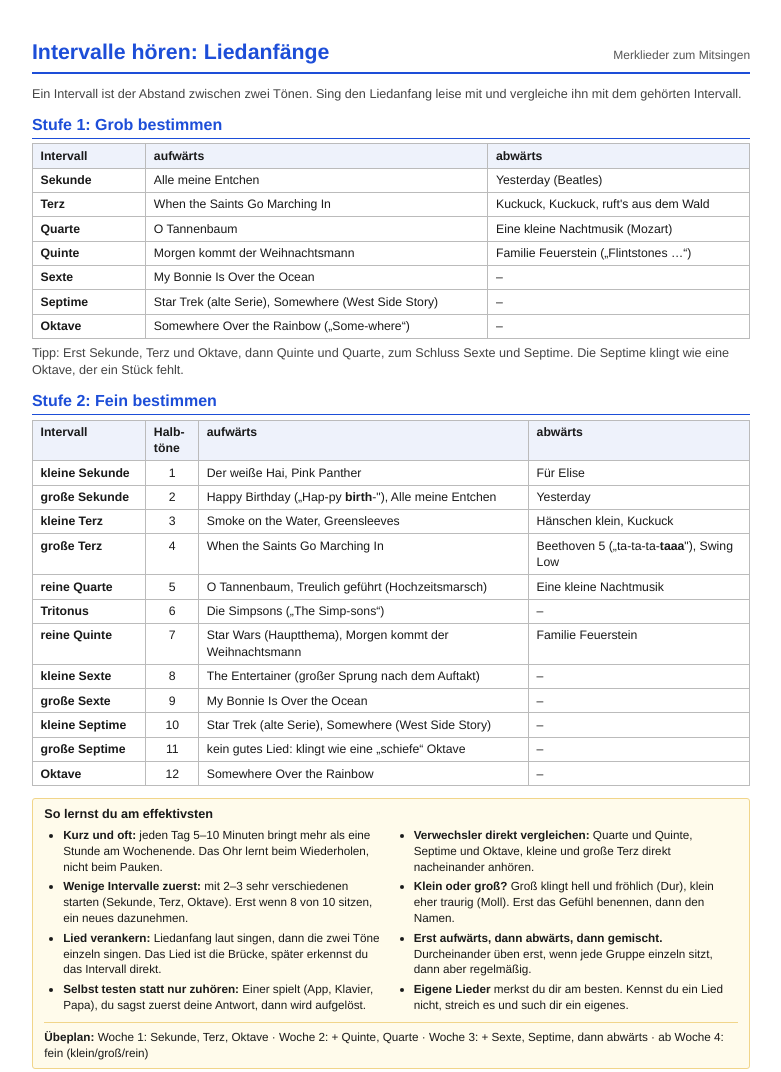
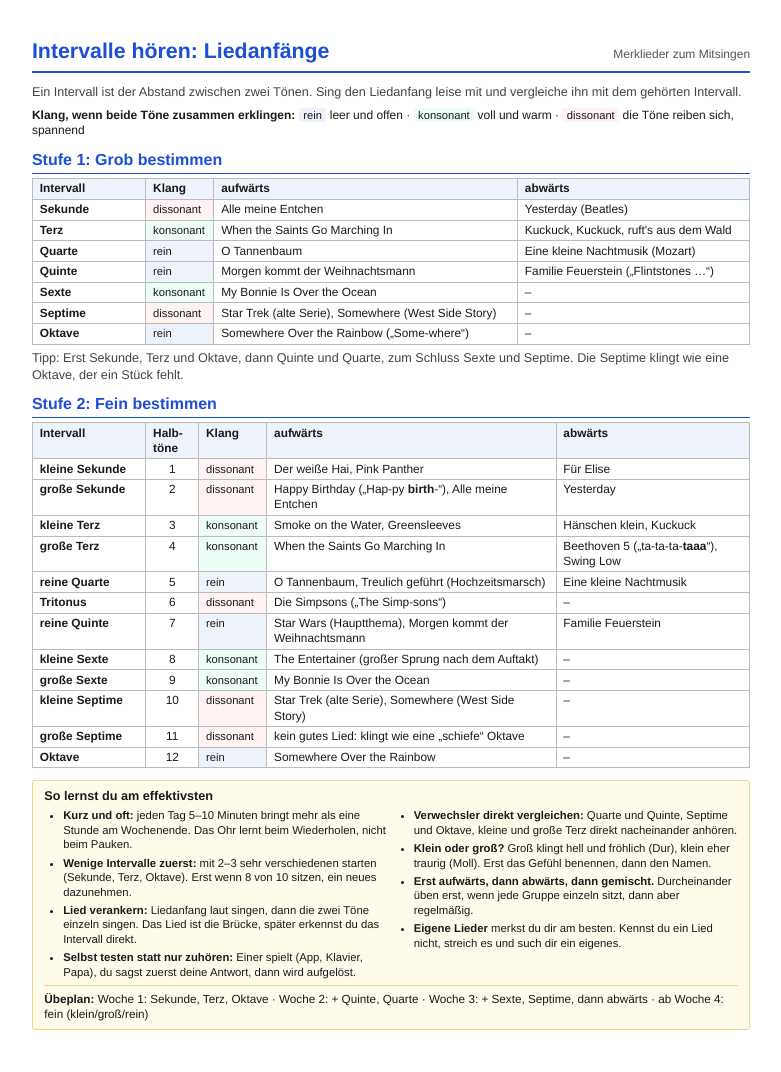
Before and after one commit to marcolemke78-debug/intervalle-hoeren, a plain HTML site: page pdf/liedanfaenge.html in a window 1280 px wide. Shown: the whole page, without its empty margins (249-1030 px from the left). Drawn offline with Linux system fonts and the light colour scheme.

Commit message:
Liedanfänge-PDF: Spalte Klang (rein, konsonant, dissonant)
Co-Authored-By: Claude Opus 5.5 <noreply@anthropic.com>

```diff
--- a/pdf/liedanfaenge.html
+++ b/pdf/liedanfaenge.html
@@ -5,22 +5,29 @@
 <meta name="viewport" content="width=device-width, initial-scale=1.0">
 <title>Liedanfänge für Intervalle</title>
 <style>
-  @page { size: A4; margin: 9mm 11mm; }
+  @page { size: A4; margin: 8mm 10mm; }
   * { box-sizing: border-box; }
-  body { font-family: "Helvetica Neue", Arial, sans-serif; color: #1a1a1a; font-size: 10pt; line-height: 1.35; margin: 0; }
+  body { font-family: "Helvetica Neue", Arial, sans-serif; color: #1a1a1a; font-size: 10pt; line-height: 1.28; margin: 0; }
   .kopf { display: flex; justify-content: space-between; align-items: baseline; border-bottom: 2.5px solid #1d4ed8; padding-bottom: 1.5mm; margin-bottom: 3mm; }
   .kopf h1 { font-size: 16pt; color: #1d4ed8; margin: 0; }
   .kopf .meta { font-size: 9pt; color: #555; }
   h2 { font-size: 12pt; color: #1d4ed8; margin: 3mm 0 1.2mm; border-bottom: 1.2px solid #1d4ed8; padding-bottom: 0.6mm; }
   .intro { font-size: 9.5pt; color: #444; margin: 0 0 2mm; }
-  table { width: 100%; border-collapse: collapse; font-size: 9.2pt; }
-  th, td { border: 0.6px solid #bbb; padding: 0.9mm 2mm; text-align: left; vertical-align: top; }
+  table { width: 100%; border-collapse: collapse; font-size: 8.9pt; }
+  th, td { border: 0.6px solid #bbb; padding: 0.6mm 1.8mm; text-align: left; vertical-align: top; }
   th { background: #eef2fb; }
   td:first-child { font-weight: bold; white-space: nowrap; width: 30mm; }
   td.ht { text-align: center; width: 14mm; font-weight: normal; }
+  td.k, span.k { font-size: 8.4pt; white-space: nowrap; }
+  span.k { padding: 0.2mm 1.2mm; border-radius: 2px; }
+  td.k { width: 18mm; }
+  .rein { background: #eef2fb; }
+  .kons { background: #ecfdf5; }
+  .diss { background: #fef2f2; }
+  .legende { font-size: 9pt; margin: 0 0 1mm; }
   .tipps { background: #fffbeb; border: 0.6px solid #f1d58a; border-radius: 3px; padding: 2mm 3mm; margin-top: 3mm; font-size: 9.5pt; }
   .tipps ul { margin: 1mm 0 0; padding-left: 5mm; }
-  .tipps ul.zwei { column-count: 2; column-gap: 7mm; font-size: 8.8pt; }
+  .tipps ul.zwei { column-count: 2; column-gap: 7mm; font-size: 8.5pt; }
   .tipps ul.zwei li { break-inside: avoid; margin-bottom: 1mm; }
   .tipps .plan { margin: 1.5mm 0 0; font-size: 8.8pt; border-top: 0.6px solid #f1d58a; padding-top: 1.5mm; }
   .fuss { margin-top: 3mm; font-size: 7.5pt; color: #999; text-align: center; }
@@ -31,34 +38,35 @@
 <div class="kopf"><h1>Intervalle hören: Liedanfänge</h1><div class="meta">Merklieder zum Mitsingen</div></div>
 <p class="intro">Ein Intervall ist der Abstand zwischen zwei Tönen. Sing den Liedanfang leise mit und vergleiche ihn mit dem gehörten Intervall.</p>
 
+<p class="legende"><b>Klang, wenn beide Töne zusammen erklingen:</b> <span class="k rein">rein</span> leer und offen · <span class="k kons">konsonant</span> voll und warm · <span class="k diss">dissonant</span> die Töne reiben sich, spannend</p>
 <h2>Stufe 1: Grob bestimmen</h2>
 <table>
-  <tr><th>Intervall</th><th>aufwärts</th><th>abwärts</th></tr>
-  <tr><td>Sekunde</td><td>Alle meine Entchen</td><td>Yesterday (Beatles)</td></tr>
-  <tr><td>Terz</td><td>When the Saints Go Marching In</td><td>Kuckuck, Kuckuck, ruft's aus dem Wald</td></tr>
-  <tr><td>Quarte</td><td>O Tannenbaum</td><td>Eine kleine Nachtmusik (Mozart)</td></tr>
-  <tr><td>Quinte</td><td>Morgen kommt der Weihnachtsmann</td><td>Familie Feuerstein („Flintstones …“)</td></tr>
-  <tr><td>Sexte</td><td>My Bonnie Is Over the Ocean</td><td>–</td></tr>
-  <tr><td>Septime</td><td>Star Trek (alte Serie), Somewhere (West Side Story)</td><td>–</td></tr>
-  <tr><td>Oktave</td><td>Somewhere Over the Rainbow („Some-where“)</td><td>–</td></tr>
+  <tr><th>Intervall</th><th>Klang</th><th>aufwärts</th><th>abwärts</th></tr>
+  <tr><td>Sekunde</td><td class="k diss">dissonant</td><td>Alle meine Entchen</td><td>Yesterday (Beatles)</td></tr>
+  <tr><td>Terz</td><td class="k kons">konsonant</td><td>When the Saints Go Marching In</td><td>Kuckuck, Kuckuck, ruft's aus dem Wald</td></tr>
+  <tr><td>Quarte</td><td class="k rein">rein</td><td>O Tannenbaum</td><td>Eine kleine Nachtmusik (Mozart)</td></tr>
+  <tr><td>Quinte</td><td class="k rein">rein</td><td>Morgen kommt der Weihnachtsmann</td><td>Familie Feuerstein („Flintstones …“)</td></tr>
+  <tr><td>Sexte</td><td class="k kons">konsonant</td><td>My Bonnie Is Over the Ocean</td><td>–</td></tr>
+  <tr><td>Septime</td><td class="k diss">dissonant</td><td>Star Trek (alte Serie), Somewhere (West Side Story)</td><td>–</td></tr>
+  <tr><td>Oktave</td><td class="k rein">rein</td><td>Somewhere Over the Rainbow („Some-where“)</td><td>–</td></tr>
 </table>
 <p class="intro" style="margin-top:1.5mm">Tipp: Erst Sekunde, Terz und Oktave, dann Quinte und Quarte, zum Schluss Sexte und Septime. Die Septime klingt wie eine Oktave, der ein Stück fehlt.</p>
 
 <h2>Stufe 2: Fein bestimmen</h2>
 <table>
-  <tr><th>Intervall</th><th class="ht">Halb&shy;töne</th><th>aufwärts</th><th>abwärts</th></tr>
-  <tr><td>kleine Sekunde</td><td class="ht">1</td><td>Der weiße Hai, Pink Panther</td><td>Für Elise</td></tr>
-  <tr><td>große Sekunde</td><td class="ht">2</td><td>Happy Birthday („Hap-py <b>birth</b>-"), Alle meine Entchen</td><td>Yesterday</td></tr>
-  <tr><td>kleine Terz</td><td class="ht">3</td><td>Smoke on the Water, Greensleeves</td><td>Hänschen klein, Kuckuck</td></tr>
-  <tr><td>große Terz</td><td class="ht">4</td><td>When the Saints Go Marching In</td><td>Beethoven 5 („ta-ta-ta-<b>taaa</b>"), Swing Low</td></tr>
-  <tr><td>reine Quarte</td><td class="ht">5</td><td>O Tannenbaum, Treulich geführt (Hochzeitsmarsch)</td><td>Eine kleine Nachtmusik</td></tr>
-  <tr><td>Tritonus</td><td class="ht">6</td><td>Die Simpsons („The Simp-sons“)</td><td>–</td></tr>
-  <tr><td>reine Quinte</td><td class="ht">7</td><td>Star Wars (Hauptthema), Morgen kommt der Weihnachtsmann</td><td>Familie Feuerstein</td></tr>
-  <tr><td>kleine Sexte</td><td class="ht">8</td><td>The Entertainer (großer Sprung nach dem Auftakt)</td><td>–</td></tr>
-  <tr><td>große Sexte</td><td class="ht">9</td><td>My Bonnie Is Over the Ocean</td><td>–</td></tr>
-  <tr><td>kleine Septime</td><td class="ht">10</td><td>Star Trek (alte Serie), Somewhere (West Side Story)</td><td>–</td></tr>
-  <tr><td>große Septime</td><td class="ht">11</td><td>kein gutes Lied: klingt wie eine „schiefe“ Oktave</td><td>–</td></tr>
-  <tr><td>Oktave</td><td class="ht">12</td><td>Somewhere Over the Rainbow</td><td>–</td></tr>
+  <tr><th>Intervall</th><th class="ht">Halb&shy;töne</th><th>Klang</th><th>aufwärts</th><th>abwärts</th></tr>
+  <tr><td>kleine Sekunde</td><td class="ht">1</td><td class="k diss">dissonant</td><td>Der weiße Hai, Pink Panther</td><td>Für Elise</td></tr>
+  <tr><td>große Sekunde</td><td class="ht">2</td><td class="k diss">dissonant</td><td>Happy Birthday („Hap-py <b>birth</b>-“), Alle meine Entchen</td><td>Yesterday</td></tr>
+  <tr><td>kleine Terz</td><td class="ht">3</td><td class="k kons">konsonant</td><td>Smoke on the Water, Greensleeves</td><td>Hänschen klein, Kuckuck</td></tr>
+  <tr><td>große Terz</td><td class="ht">4</td><td class="k kons">konsonant</td><td>When the Saints Go Marching In</td><td>Beethoven 5 („ta-ta-ta-<b>taaa</b>“), Swing Low</td></tr>
+  <tr><td>reine Quarte</td><td class="ht">5</td><td class="k rein">rein</td><td>O Tannenbaum, Treulich geführt (Hochzeitsmarsch)</td><td>Eine kleine Nachtmusik</td></tr>
+  <tr><td>Tritonus</td><td class="ht">6</td><td class="k diss">dissonant</td><td>Die Simpsons („The Simp-sons“)</td><td>–</td></tr>
+  <tr><td>reine Quinte</td><td class="ht">7</td><td class="k rein">rein</td><td>Star Wars (Hauptthema), Morgen kommt der Weihnachtsmann</td><td>Familie Feuerstein</td></tr>
+  <tr><td>kleine Sexte</td><td class="ht">8</td><td class="k kons">konsonant</td><td>The Entertainer (großer Sprung nach dem Auftakt)</td><td>–</td></tr>
+  <tr><td>große Sexte</td><td class="ht">9</td><td class="k kons">konsonant</td><td>My Bonnie Is Over the Ocean</td><td>–</td></tr>
+  <tr><td>kleine Septime</td><td class="ht">10</td><td class="k diss">dissonant</td><td>Star Trek (alte Serie), Somewhere (West Side Story)</td><td>–</td></tr>
+  <tr><td>große Septime</td><td class="ht">11</td><td class="k diss">dissonant</td><td>kein gutes Lied: klingt wie eine „schiefe“ Oktave</td><td>–</td></tr>
+  <tr><td>Oktave</td><td class="ht">12</td><td class="k rein">rein</td><td>Somewhere Over the Rainbow</td><td>–</td></tr>
 </table>
 
 <div class="tipps"><strong>So lernst du am effektivsten</strong>
```
